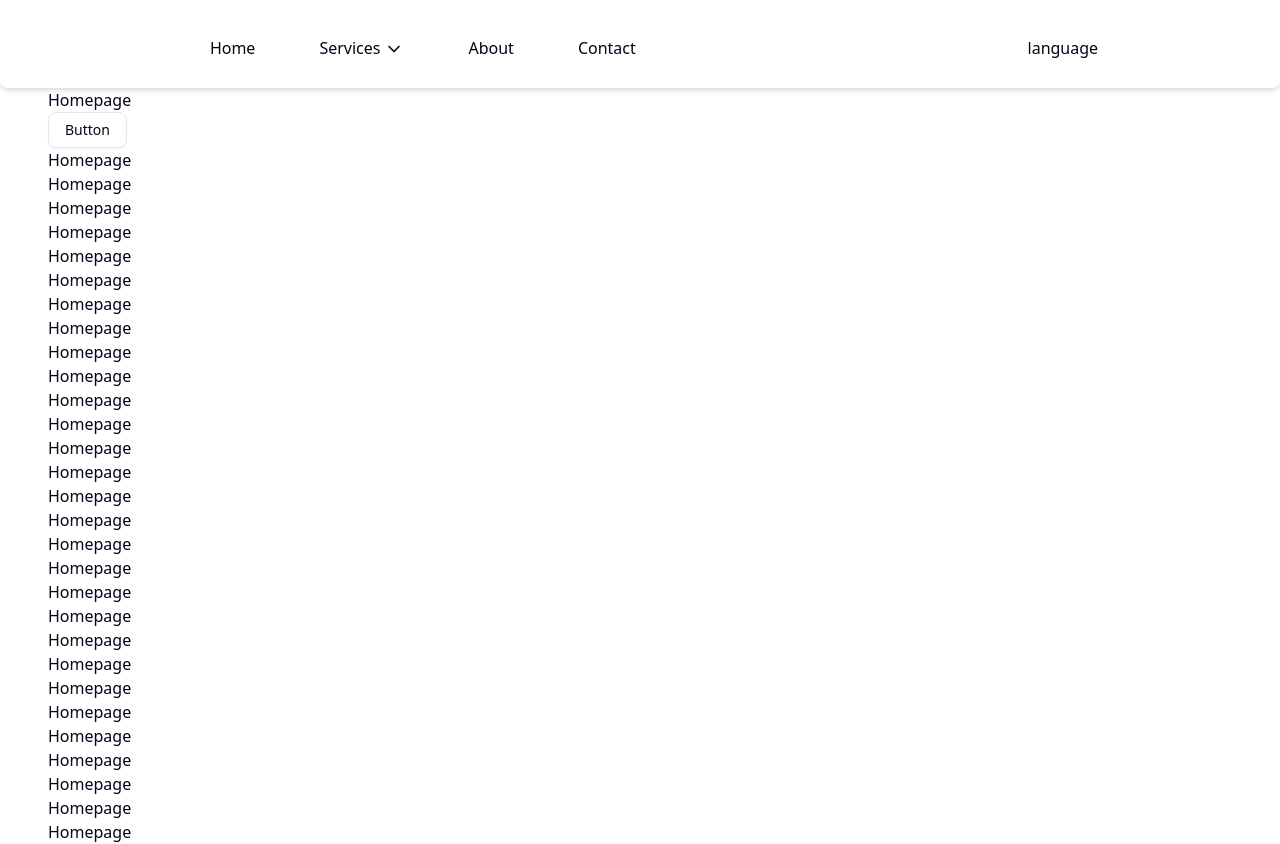
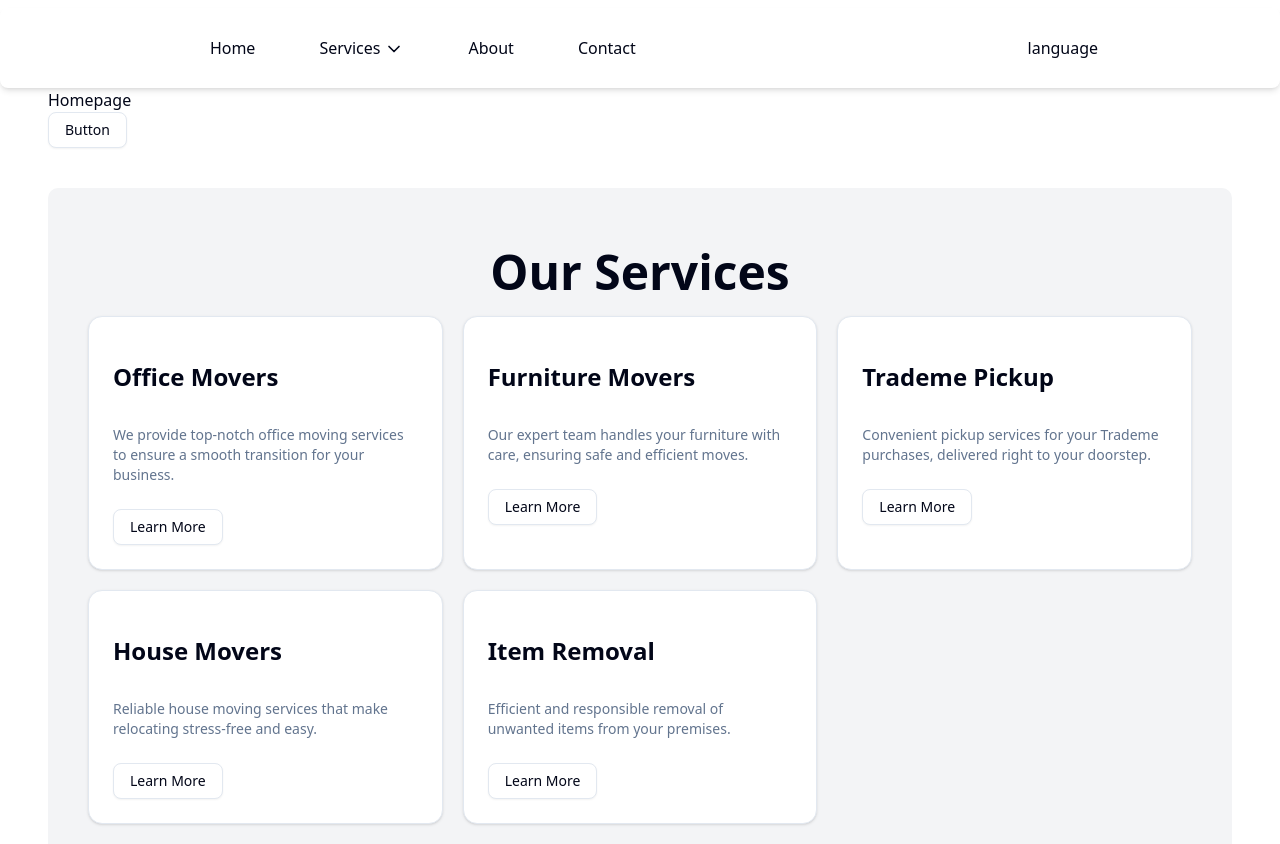
Before and after one commit to Youdaox/best-for-less, a Next.js app: page / in a window 1280 px wide. Shown: the top 844 px of the page. Built offline with nearby package versions, Linux system fonts and the light colour scheme.

Commit message:
services section

```diff
--- a/app/page.tsx
+++ b/app/page.tsx
@@ -1,3 +1,4 @@
+import Services from "@/components/sections/services";
 import { Button } from "@/components/ui/button"
 
 export default function Home() {
@@ -5,7 +6,7 @@ export default function Home() {
     <div>
       <p>Homepage</p>
       <Button variant="outline">Button</Button>
-      <p>Homepage</p><p>Homepage</p><p>Homepage</p><p>Homepage</p><p>Homepage</p><p>Homepage</p><p>Homepage</p><p>Homepage</p><p>Homepage</p><p>Homepage</p><p>Homepage</p><p>Homepage</p><p>Homepage</p><p>Homepage</p><p>Homepage</p><p>Homepage</p><p>Homepage</p><p>Homepage</p><p>Homepage</p><p>Homepage</p><p>Homepage</p><p>Homepage</p><p>Homepage</p><p>Homepage</p><p>Homepage</p><p>Homepage</p><p>Homepage</p><p>Homepage</p><p>Homepage</p><p>Homepage</p><p>Homepage</p><p>Homepage</p><p>Homepage</p><p>Homepage</p><p>Homepage</p><p>Homepage</p><p>Homepage</p><p>Homepage</p><p>Homepage</p><p>Homepage</p><p>Homepage</p><p>Homepage</p><p>Homepage</p><p>Homepage</p><p>Homepage</p><p>Homepage</p><p>Homepage</p><p>Homepage</p><p>Homepage</p><p>Homepage</p><p>Homepage</p><p>Homepage</p><p>Homepage</p><p>Homepage</p><p>Homepage</p><p>Homepage</p><p>Homepage</p><p>Homepage</p><p>Homepage</p><p>Homepage</p><p>Homepage</p><p>Homepage</p><p>Homepage</p><p>Homepage</p><p>Homepage</p><p>Homepage</p><p>Homepage</p><p>Homepage</p><p>Homepage</p><p>Homepage</p><p>Homepage</p><p>Homepage</p>
+      <Services />
     </div>
   );
 }
--- a/app/services/page.tsx
+++ b/app/services/page.tsx
@@ -3,7 +3,7 @@ import { Button } from "@/components/ui/button"
 export default function ServicesPage() {
   return (
     <div>
-      <p>Services Page</p>
+
       <Button variant="outline">Button</Button>
     </div>
   );
--- /dev/null
+++ b/components/sections/services.tsx
@@ -0,0 +1,50 @@
+import {
+  Card,
+  CardAction,
+  CardContent,
+  CardDescription,
+  CardFooter,
+  CardHeader,
+  CardTitle,
+} from "@/components/ui/card"
+import { Button } from "../ui/button";
+const components = [
+  { title: "Office Movers", description: "We provide top-notch office moving services to ensure a smooth transition for your business." },
+  { title: "Furniture Movers", description: "Our expert team handles your furniture with care, ensuring safe and efficient moves." },
+  { title: "Trademe Pickup", description: "Convenient pickup services for your Trademe purchases, delivered right to your doorstep." },
+  { title: "House Movers", description: "Reliable house moving services that make relocating stress-free and easy." },
+  { title: "Item Removal", description: "Efficient and responsible removal of unwanted items from your premises." },
+]
+
+const ServicesCard = ({ title, description }: { title: string; description: string }) => {
+  return (
+    <Card className="relative mx-auto w-full max-w-md py-6hover:shadow-2xl transition-shadow duration-300s hover:opacity-85 ">
+      <CardHeader className="mt-5">
+        <CardTitle className="text-2xl font-bold">{title}</CardTitle>
+      </CardHeader>
+      <CardContent className="text-lg">
+        <CardDescription>{description}</CardDescription>
+      </CardContent>
+      <CardFooter>
+        <CardAction>
+          <Button variant="outline">Learn More</Button>
+        </CardAction>
+      </CardFooter>
+    </Card>
+  );
+}
+
+const Services = () => {
+  return (
+    <div className="bg-gray-100 rounded-lg p-10 my-10">
+      <h1 className="text-5xl font-bold justify-center flex my-5"> Our Services</h1>
+      <div className="grid grid-cols-1 sm:grid-cols-2 lg:grid-cols-3 gap-5">
+        {components.map(c => (
+          <ServicesCard key={c.title} title={c.title} description={c.description} />
+        ))}
+      </div>
+    </div>
+  );
+};
+
+export default Services;
--- /dev/null
+++ b/components/ui/card.tsx
@@ -0,0 +1,92 @@
+import * as React from "react"
+
+import { cn } from "@/lib/utils"
+
+function Card({ className, ...props }: React.ComponentProps<"div">) {
+  return (
+    <div
+      data-slot="card"
+      className={cn(
+        "bg-white text-slate-950 flex flex-col gap-6 rounded-xl border border-slate-200 py-6 shadow-sm dark:bg-slate-950 dark:text-slate-50 dark:border-slate-800",
+        className
+      )}
+      {...props}
+    />
+  )
+}
+
+function CardHeader({ className, ...props }: React.ComponentProps<"div">) {
+  return (
+    <div
+      data-slot="card-header"
+      className={cn(
+        "@container/card-header grid auto-rows-min grid-rows-[auto_auto] items-start gap-2 px-6 has-data-[slot=card-action]:grid-cols-[1fr_auto] [.border-b]:pb-6",
+        className
+      )}
+      {...props}
+    />
+  )
+}
+
+function CardTitle({ className, ...props }: React.ComponentProps<"div">) {
+  return (
+    <div
+      data-slot="card-title"
+      className={cn("leading-none font-semibold", className)}
+      {...props}
+    />
+  )
+}
+
+function CardDescription({ className, ...props }: React.ComponentProps<"div">) {
+  return (
+    <div
+      data-slot="card-description"
+      className={cn("text-slate-500 text-sm dark:text-slate-400", className)}
+      {...props}
+    />
+  )
+}
+
+function CardAction({ className, ...props }: React.ComponentProps<"div">) {
+  return (
+    <div
+      data-slot="card-action"
+      className={cn(
+        "col-start-2 row-span-2 row-start-1 self-start justify-self-end",
+        className
+      )}
+      {...props}
+    />
+  )
+}
+
+function CardContent({ className, ...props }: React.ComponentProps<"div">) {
+  return (
+    <div
+      data-slot="card-content"
+      className={cn("px-6", className)}
+      {...props}
+    />
+  )
+}
+
+function CardFooter({ className, ...props }: React.ComponentProps<"div">) {
+  return (
+    <div
+      data-slot="card-footer"
+      className={cn("flex items-center px-6 [.border-t]:pt-6", className)}
+      {...props}
+    />
+  )
+}
+
+export {
+  Card,
+  CardHeader,
+  CardFooter,
+  CardTitle,
+  CardAction,
+  CardDescription,
+  CardContent,
+}
```
